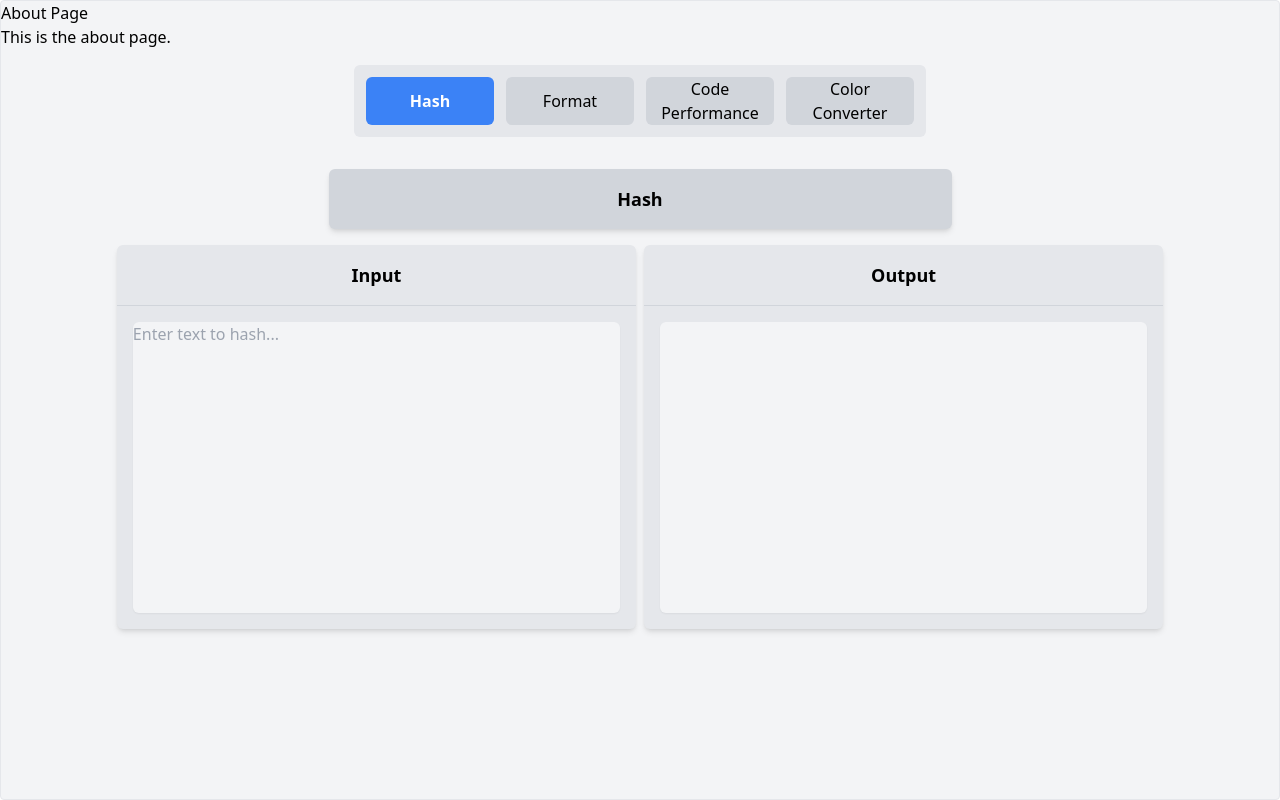
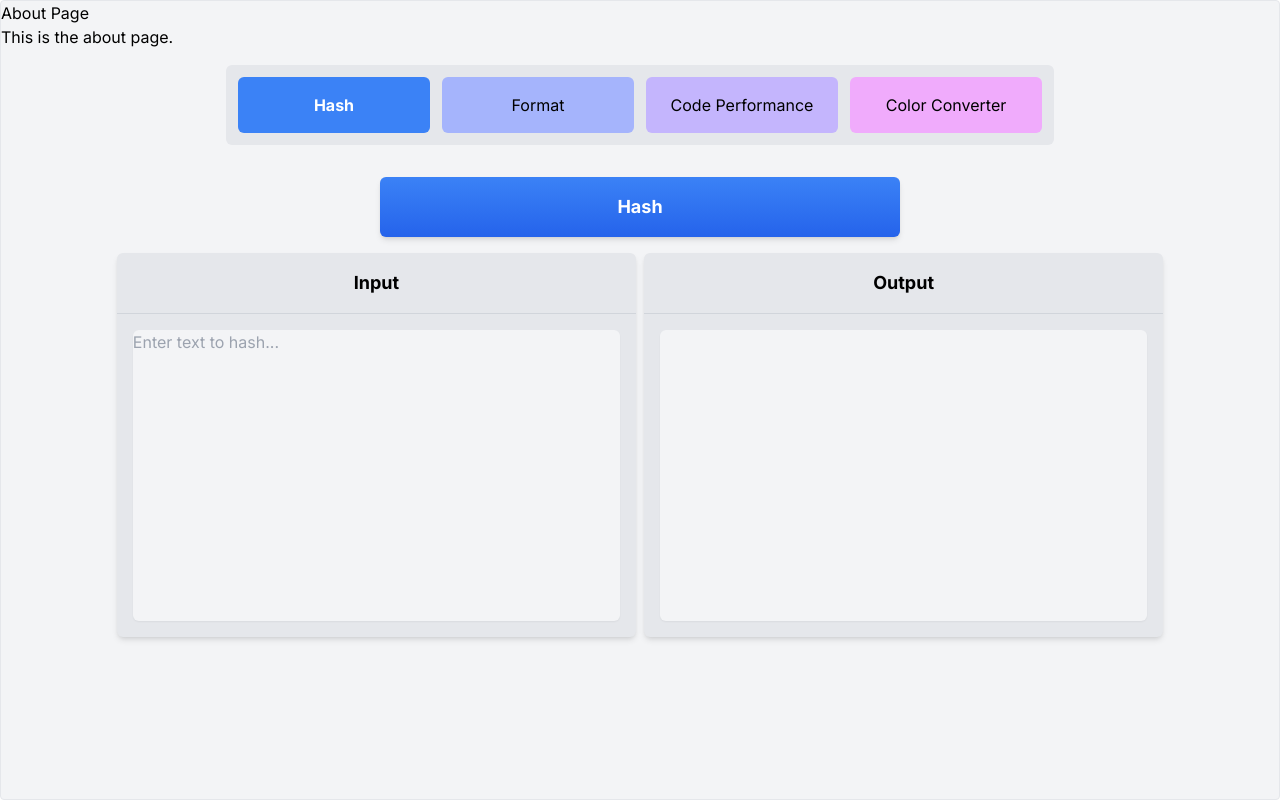
Before and after one commit to onniluova/DevToolkit, a React (Vite) app: page /about in a window 1280 px wide. Built offline with nearby package versions, Linux system fonts and the light colour scheme.

Commit message:
feat: improved styling of tab components and created custom button component
- font changed to Outfit
- added tab colors
- changed tabs to use custom buttons

```diff
--- a/index.html
+++ b/index.html
@@ -3,7 +3,10 @@
 <head>
   <meta charset="UTF-8" />
   <meta name="viewport" content="width=device-width, initial-scale=1.0" />
-  <title>Tech Learner</title>
+  <title>Dev Toolkit</title>
+  <link rel="preconnect" href="https://fonts.googleapis.com">
+  <link rel="preconnect" href="https://fonts.gstatic.com" crossorigin>
+  <link href="https://fonts.googleapis.com/css2?family=Inter:ital,opsz,wght@0,14..32,100..900;1,14..32,100..900&family=Outfit:wght@100..900&display=swap" rel="stylesheet">
 </head>
 <body>
 <div id="root"></div>
--- /dev/null
+++ b/src/components/common/CustomButton.jsx
@@ -0,0 +1,11 @@
+import React from "react";
+
+const CustomButton = ({ title, className, onClick }) => {
+    return (
+    <div>
+        <button className={`w-48 h-14 ${ className }`} onClick={ onClick }>{title}</button>
+    </div>
+    )
+}
+
+export default CustomButton;
--- a/src/components/common/Tabs.jsx
+++ b/src/components/common/Tabs.jsx
@@ -3,49 +3,73 @@ import HashContent from "@/components/tools/HashContent.jsx";
 import ColorConverterContent from "@/components/tools/ColorConverterContent.jsx";
 import FormatContent from "@/components/tools/FormatContent.jsx";
 import CodePerformanceContainer from "@/components/tools/CodePerformanceContent.jsx";
+import CustomButton from "@/components/common/CustomButton.jsx";
 
 const Tabs = () => {
     const [activeTab, setActiveTab] = useState("hash")
 
+    const getTabStyles = (tabId, currentTab, color) => {
+        const baseStyles = "px-3.5 w-32 text-center rounded-md";
+
+        const colorMap = {
+            blue: {
+                active: "bg-blue-500 text-white font-bold",
+                inactive: "bg-blue-300"
+            },
+            indigo: {
+                active: "bg-indigo-500 text-white font-bold",
+                inactive: "bg-indigo-300"
+            },
+            violet: {
+                active: "bg-violet-500 text-white font-bold",
+                inactive: "bg-violet-300"
+            },
+            fuchsia: {
+                active: "bg-fuchsia-500 text-white font-bold",
+                inactive: "bg-fuchsia-300"
+            }
+        };
+
+        const isActive = tabId === currentTab;
+        const colorStyles = colorMap[color][isActive ? 'active' : 'inactive'];
+
+        return `${baseStyles} ${colorStyles}`;
+    };
+
     const tabs = [
-        {   id: 'hash', label: 'Hash' },
-        {   id: 'format', label: 'Format' },
-        {   id: 'performance', label: 'Code Performance' },
-        {   id: 'color', label: 'Color Converter' }
-    ]
+        { id: 'hash', label: 'Hash', color: "blue" },
+        { id: 'format', label: 'Format', color: "indigo" },
+        { id: 'performance', label: 'Code Performance', color: "violet" },
+        { id: 'color', label: 'Color Converter', color: "fuchsia" }
+    ];
 
     const RenderContent = () => {
         switch(activeTab) {
             case 'hash':
-                return (
-                    <HashContent />
-                )
+                return <HashContent />;
             case 'format':
-                return (
-                    <FormatContent />
-                )
+                return <FormatContent />;
             case 'performance':
-                return (
-                    <CodePerformanceContainer />
-                )
+                return <CodePerformanceContainer />;
             case 'color':
-                return (
-                    <ColorConverterContent />
-                )
+                return <ColorConverterContent />;
+            default:
+                return null;
         }
-    }
+    };
+
     return (
         <div>
             <div className="flex justify-center space-x-4 p-4">
                 <div className="flex space-x-3 p-3 bg-gray-200 rounded-md">
-                {tabs.map(tab => (
-                    <button
-                        key={tab.id}
-                        className={`px-3.5 w-32 text-center rounded-md ${activeTab === tab.id ? 'bg-blue-500 text-white font-bold' : 'bg-gray-300'}`}
-                        onClick={() => setActiveTab(tab.id)}>
-                        {tab.label}
-                    </button>
-                ))}
+                    {tabs.map(tab => (
+                        <CustomButton
+                            key={tab.id}
+                            title={tab.label}
+                            className={getTabStyles(tab.id, activeTab, tab.color)}
+                            onClick={() => setActiveTab(tab.id)}
+                        />
+                    ))}
                 </div>
             </div>
             <div className="mt-4">
@@ -53,6 +77,6 @@ const Tabs = () => {
             </div>
         </div>
     )
-}
+};
 
-export default Tabs
+export default Tabs;
--- a/src/components/tools/CodePerformanceContent.jsx
+++ b/src/components/tools/CodePerformanceContent.jsx
@@ -1,20 +1,24 @@
 import React from 'react'
 import GeneralContainer from "../containers/GeneralContainer.jsx";
+import CustomButton from "../common/CustomButton.jsx";
 
 const CodePerformanceContainer = () => {
     return (
-        <div className="flex flex-col space-y-4 px-4">
-            <div className="flex flex-col w-3/6 bg-gray-300 rounded-md shadow-md mx-auto">
-                <p className="text-lg font-bold text-center py-4">Code Performance</p>
+        <div className="flex flex-col space-y-4">
+            <div className="flex flex-col w-5/12 bg-gradient-to-b from-violet-500 to-violet-600 rounded-md shadow-md mx-auto">
+                <p className="text-lg text-white font-bold text-center py-4">Code Performance</p>
             </div>
             <div className="flex justify-center gap-2">
-                <GeneralContainer title="Speed test">
+                <GeneralContainer >
                     <textarea
                         placeholder="Enter code..."
                         className="w-full h-full shadow-sm rounded-md bg-gray-100 resize-none overflow-hidden"
                     />
                 </GeneralContainer>
             </div>
+            <div className="flex justify-center">
+                <CustomButton title="Run" className="bg-blue-500 space-y-10 rounded-md drop-shadow-xl hover:bg-blue-300 transition-colors duration-200 ease-in-out"/>
+            </div>
         </div>
     )
 }
--- a/src/components/tools/ColorConverterContent.jsx
+++ b/src/components/tools/ColorConverterContent.jsx
@@ -4,8 +4,8 @@ import GeneralContainer from "@/components/containers/GeneralContainer.jsx";
 const ColorConverterContent = () => {
     return (
         <div className="flex flex-col space-y-4 px-4">
-            <div className="flex flex-col w-3/6 bg-gray-300 rounded-md shadow-md mx-auto">
-                <p className="text-lg font-bold text-center py-4">Convert Color</p>
+            <div className="flex flex-col w-5/12 bg-gradient-to-b from-fuchsia-500 to-fuchsia-600 shadow-md mx-auto">
+                <p className="text-lg text-white font-bold text-center py-4">Convert Color</p>
             </div>
             <div className="flex justify-center gap-2">
                 <GeneralContainer>
--- a/src/components/tools/FormatContent.jsx
+++ b/src/components/tools/FormatContent.jsx
@@ -4,11 +4,11 @@ import GeneralContainer from "../containers/GeneralContainer.jsx";
 const FormatContent = () => {
     return (
         <div className="flex flex-col space-y-4 px-4">
-            <div className="flex flex-col w-3/6 bg-gray-300 rounded-md shadow-md mx-auto">
-                <p className="text-lg font-bold text-center py-4">Format</p>
+            <div className="flex flex-col w-5/12 bg-gradient-to-b from-indigo-500 to-indigo-600 rounded-md shadow-md mx-auto">
+                <p className="text-lg text-white font-bold text-center py-4">Format</p>
             </div>
             <div className="flex justify-center gap-2">
-                <GeneralContainer title="Formatter">
+                <GeneralContainer>
                     <textarea
                         placeholder="Enter text to format..."
                         className="w-full h-full shadow-sm rounded-md bg-gray-100 resize-none overflow-hidden"
--- a/src/components/tools/HashContent.jsx
+++ b/src/components/tools/HashContent.jsx
@@ -4,8 +4,8 @@ import GeneralContainer from "../containers/GeneralContainer.jsx";
 const HashContent = () => {
     return (
         <div className="flex flex-col space-y-4 px-4">
-            <div className="flex flex-col w-3/6 bg-gray-300 rounded-md shadow-md mx-auto">
-                <p className="text-lg font-bold text-center py-4">Hash</p>
+            <div className="flex flex-col w-5/12 bg-gray-300 bg-gradient-to-b from-blue-500 to-blue-600 rounded-md shadow-md mx-auto">
+                <p className="text-lg text-white font-bold text-center py-4">Hash</p>
             </div>
             <div className="flex justify-center gap-2">
                 <GeneralContainer title="Input">
--- a/tailwind.config.js
+++ b/tailwind.config.js
@@ -15,7 +15,12 @@ module.exports = {
         "2xl": "1400px",
       },
     },
-    extend: {},
+    extend: {
+      fontFamily: {
+        sans: ['Inter', 'sans-serif'],
+        outfit: ['Outfit', 'sans-serif'],
+      }
+    },
   },
   plugins: [],
 }
```
